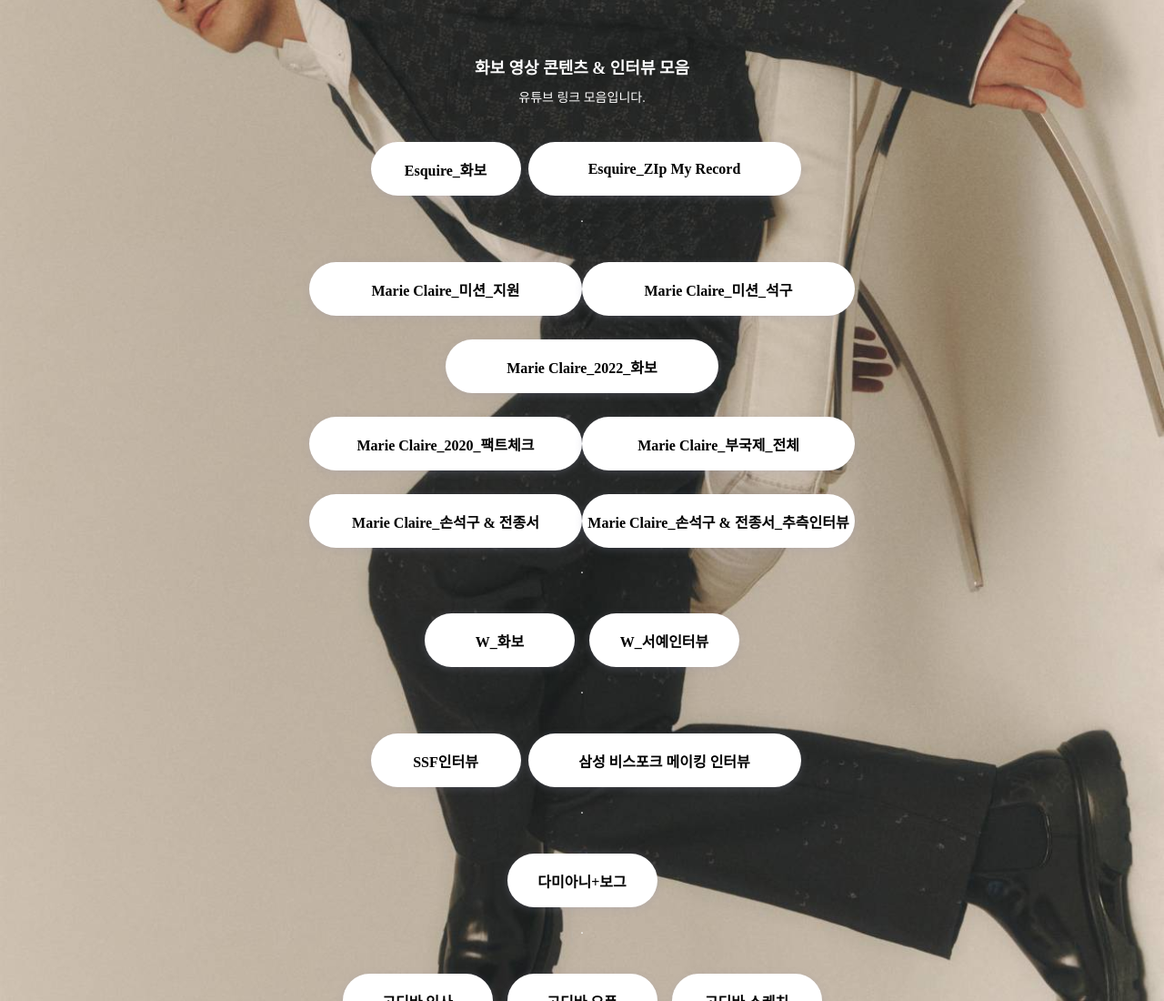
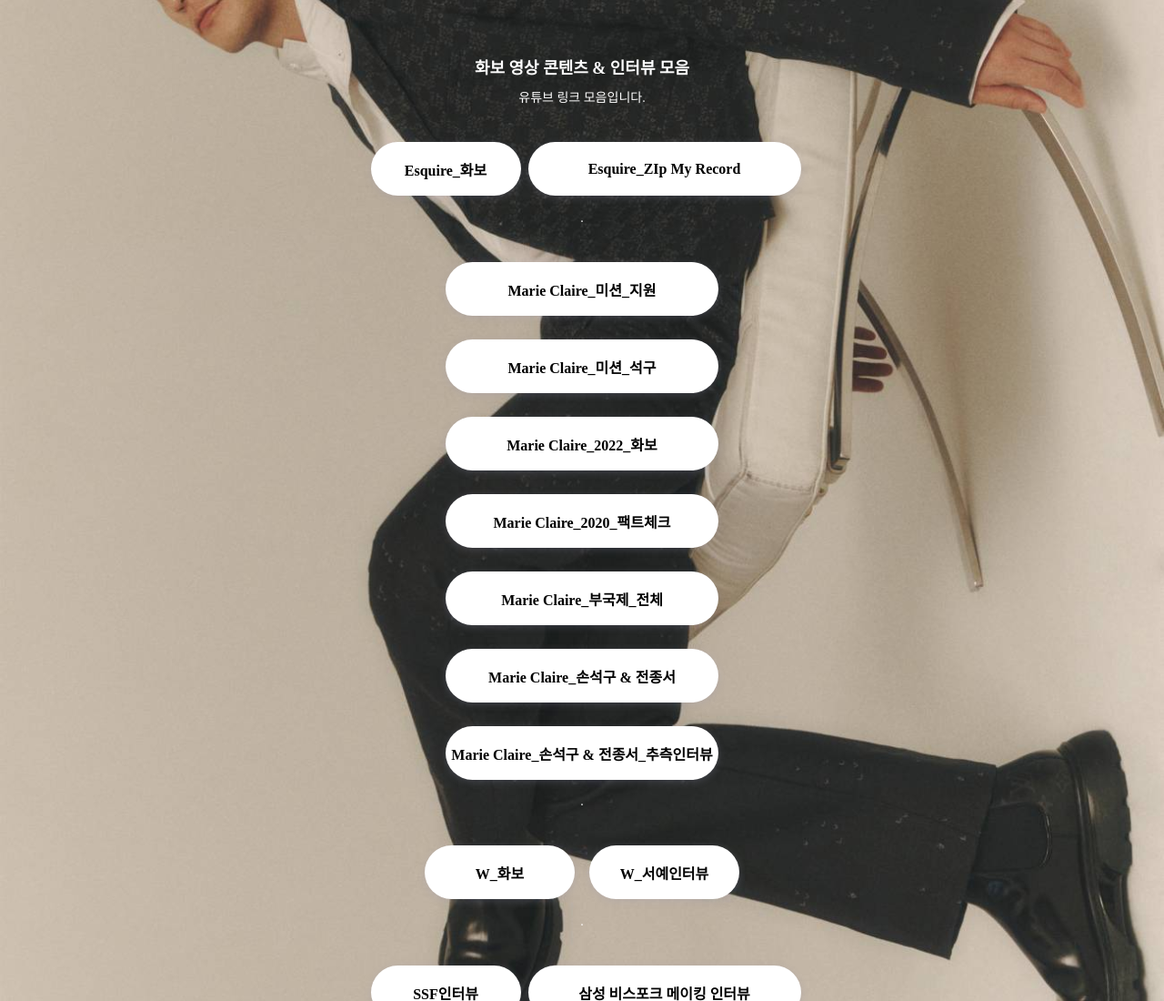
Before and after one commit to querstro/pictorial, a plain HTML site: page index.html in a window 1280 px wide. Shown: the top 1100 px of the page at 91% size. Drawn offline with Linux system fonts and the light colour scheme; a web font is replaced by a local one.

Commit message:
Update index.html

```diff
--- a/index.html
+++ b/index.html
@@ -100,8 +100,9 @@
         <p class="sub">.</p>
         <div class="buttons">
             <a class="bigbutton"target="_blank" href="https://youtu.be/zHvvhwy1d5g">Marie Claire_미션_지원</a>
+        </div>
+         <div class="buttons">
             <a class="bigbutton"target="_blank" href="https://youtu.be/85WfqH7gdYc">Marie Claire_미션_석구</a>
-
         </div>
         <div class="buttons">
             <a class="bigbutton"target="_blank" href="https://youtu.be/iCAG3jUFmzo">Marie Claire_2022_화보</a>
@@ -109,12 +110,15 @@
         </div>
         <div class="buttons">
             <a class="bigbutton"target="_blank" href="https://youtu.be/VbyfahXkHPo">Marie Claire_2020_팩트체크</a>
+        </div>
+         <div class="buttons">
             <a class="bigbutton"target="_blank" href="https://youtu.be/b_uUsOxx6MM">Marie Claire_부국제_전체</a>
-
         </div>
 
         <div class="buttons">
             <a class="bigbutton"target="_blank" href="https://youtu.be/U_Phe_NNkuw">Marie Claire_손석구 & 전종서</a>
+        </div>
+         <div class="buttons">
             <a class="bigbutton"target="_blank" href="https://youtu.be/lnbg_hww8Go">Marie Claire_손석구 & 전종서_추측인터뷰</a>
         </div>
         <p class="sub">.</p>
```
